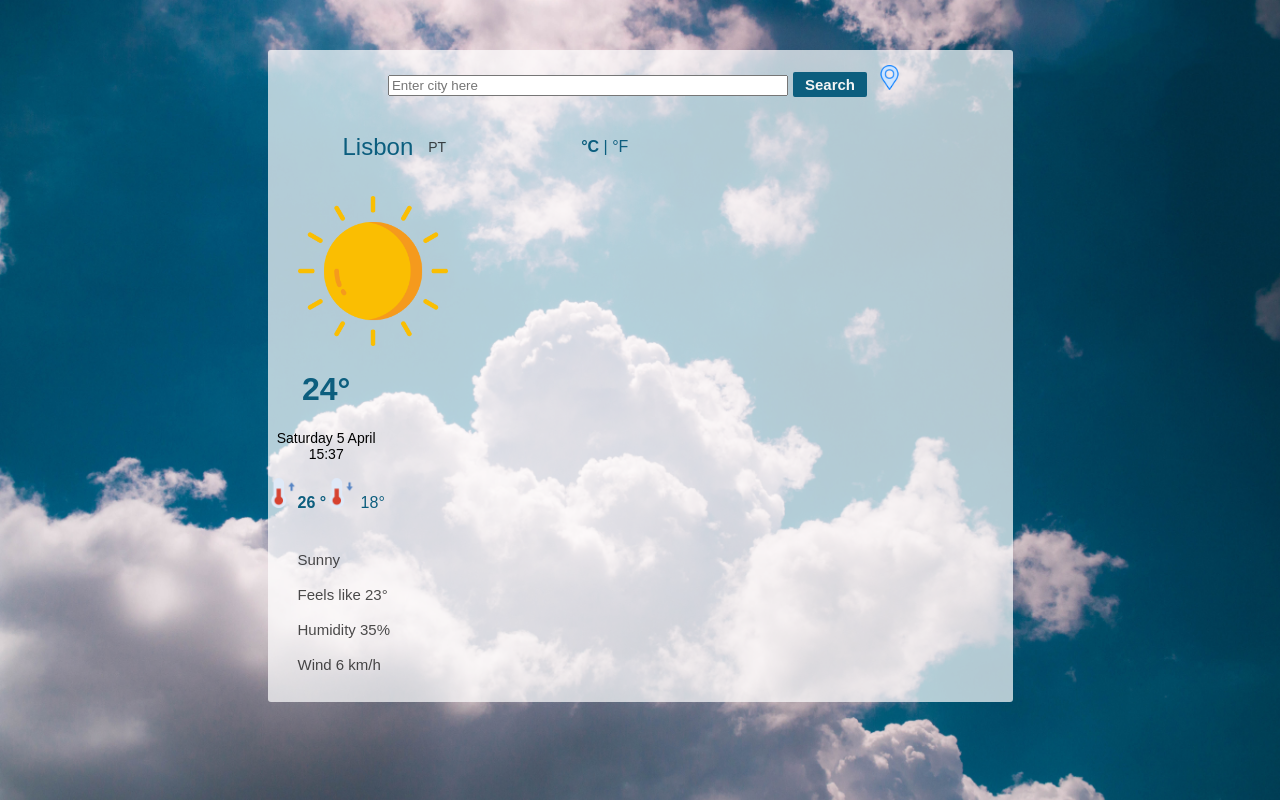
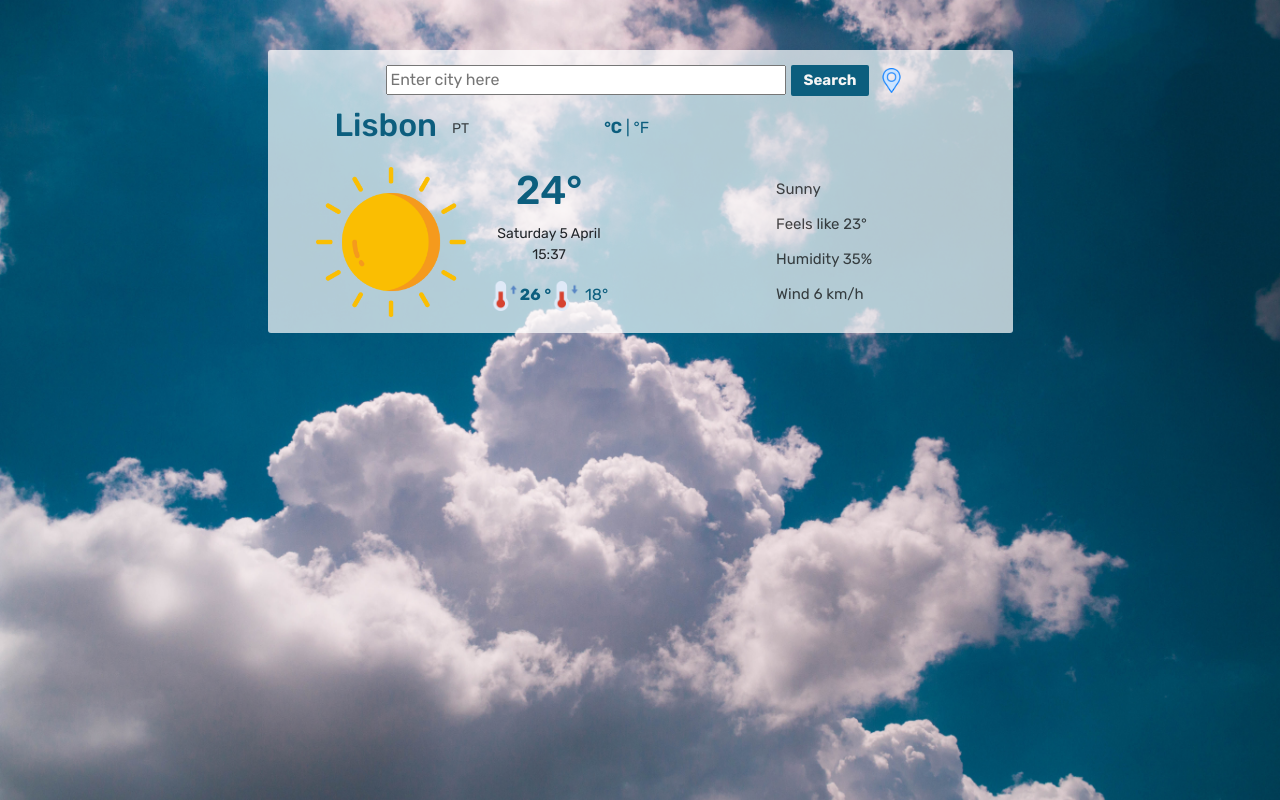
Before and after one commit to joana-vasconcelos/weather-react, a React (Create React App) app: page / in a window 1280 px wide. Built offline with nearby package versions, Linux system fonts and the light colour scheme.

Commit message:
inserted bootstrap

```diff
--- a/public/index.html
+++ b/public/index.html
@@ -24,6 +24,17 @@
       work correctly both with client-side routing and a non-root public URL.
       Learn how to configure a non-root public URL by running `npm run build`.
     -->
+    <link
+      href="https://cdn.jsdelivr.net/npm/bootstrap@5.0.0/dist/css/bootstrap.min.css"
+      rel="stylesheet"
+      integrity="sha384-wEmeIV1mKuiNpC+IOBjI7aAzPcEZeedi5yW5f2yOq55WWLwNGmvvx4Um1vskeMj0"
+      crossorigin="anonymous"
+    />
+    <link rel="preconnect" href="https://fonts.gstatic.com" />
+    <link
+      href="https://fonts.googleapis.com/css2?family=Rubik:wght@300;400;500;600;700;900&display=swap"
+      rel="stylesheet"
+    />
     <title>React App</title>
   </head>
   <body>
--- a/src/Weather.css
+++ b/src/Weather.css
@@ -1,5 +1,5 @@
 .current-weather {
-  text-align: left;
+  text-align: right;
   margin-left: 30px;
 }
 
```
